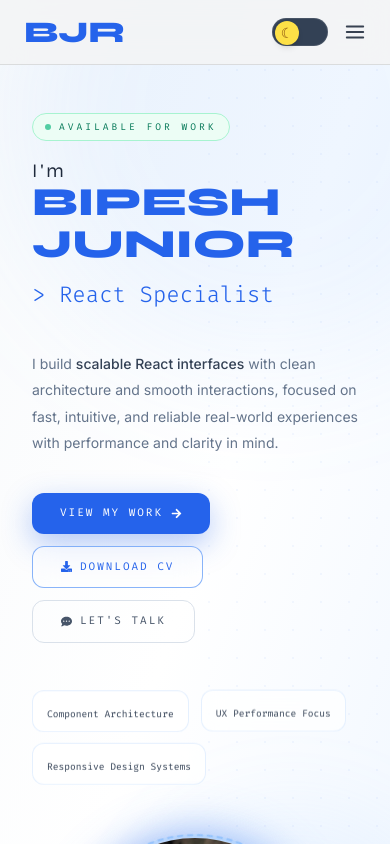
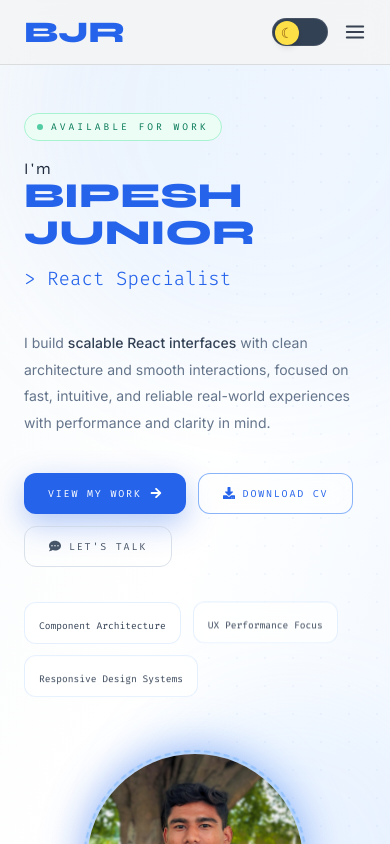
Before and after one commit to bipesh369/bipesh-portfolio, a React (Create React App) app: page / in a window 390 px wide. Shown: the top 844 px of the page. Built offline with nearby package versions, Linux system fonts and the light colour scheme.

Commit message:
final frontend version

```diff
--- a/src/components/sections/HeroSection.jsx
+++ b/src/components/sections/HeroSection.jsx
@@ -12,13 +12,13 @@ export default function HeroSection({ onNavClick }) {
     <section
       id="home"
       ref={ref}
-      className="relative min-h-screen pt-28 flex items-center px-8 md:px-16 pb-10
+      className="relative min-h-screen pt-28 flex items-center px-6 sm:px-8 md:px-16 pb-12
       bg-gradient-to-br from-slate-50 via-white to-blue-50
       dark:from-navy-950 dark:via-navy-900 dark:to-navy-800
       border-b border-blue-100/60 dark:border-white/[0.06]
       overflow-hidden"
     >
-      {/* Background */}
+      {/* Background Grid */}
       <div
         className="absolute top-0 right-0 bottom-0 w-1/2 pointer-events-none opacity-[0.045] dark:opacity-[0.06]"
         style={{
@@ -28,10 +28,11 @@ export default function HeroSection({ onNavClick }) {
         }}
       />
 
-      <div className="absolute -top-32 -right-32 w-[500px] h-[500px] rounded-full bg-blue-400/10 dark:bg-blue-500/10 blur-3xl pointer-events-none animate-float" />
-      <div className="absolute bottom-0 left-1/3 w-[320px] h-[320px] rounded-full bg-blue-300/10 dark:bg-blue-600/8 blur-2xl pointer-events-none animate-float-slow" />
+      {/* Blobs */}
+      <div className="absolute -top-32 -right-32 w-[500px] h-[500px] rounded-full bg-blue-400/10 blur-3xl animate-float pointer-events-none" />
+      <div className="absolute bottom-0 left-1/3 w-[320px] h-[320px] rounded-full bg-blue-300/10 blur-2xl animate-float-slow pointer-events-none" />
 
-      {/* CONTENT */}
+      {/* Content */}
       <div
         className={`relative z-10 w-full max-w-6xl mx-auto grid grid-cols-1 lg:grid-cols-2 gap-12 lg:gap-16 items-center transition-all duration-700 ${
           visible ? "opacity-100 translate-y-0" : "opacity-0 translate-y-6"
@@ -50,11 +51,14 @@ export default function HeroSection({ onNavClick }) {
           {/* Name */}
           <h1
             className="font-display font-extrabold leading-[1.05] mb-3 text-slate-800 dark:text-white"
-            style={{ fontSize: "clamp(2.5rem, 5vw, 3.6rem)" }}
+            style={{ fontSize: "clamp(2.2rem, 5vw, 3.6rem)" }}
           >
             <span
               className="block font-light"
-              style={{ letterSpacing: "0.15em", fontSize: "clamp(1.2rem, 2.5vw, 1.6rem)" }}
+              style={{
+                fontSize: "clamp(1rem, 2.2vw, 1.4rem)",
+                letterSpacing: "0.15em",
+              }}
             >
               I'm
             </span>
@@ -64,7 +68,10 @@ export default function HeroSection({ onNavClick }) {
           </h1>
 
           {/* Typewriter */}
-          <p className="font-mono font-light mb-6 min-h-[2.2em] text-blue-600 dark:text-blue-300 text-[clamp(1.4rem,3vw,2rem)]">
+          <p
+            className="font-mono font-light mb-6 min-h-[2.2em] text-blue-600 dark:text-blue-300"
+            style={{ fontSize: "clamp(1.2rem, 3vw, 2rem)" }}
+          >
             &gt;&nbsp;{role}
             <span className="cursor-blink bg-blue-600 dark:bg-blue-400" />
           </p>
@@ -80,52 +87,55 @@ export default function HeroSection({ onNavClick }) {
           </p>
 
           {/* Buttons */}
-          <div className="flex flex-wrap gap-3 mb-8">
+          <div className="flex flex-wrap gap-3 mb-10">
 
+            {/* Primary */}
             <button
               onClick={() => onNavClick("projects")}
-              className="group flex items-center gap-2 px-7 py-3 rounded-xl
+              className="group flex items-center gap-2 px-6 sm:px-7 py-3 rounded-xl
               bg-blue-600 text-white
-              font-mono text-[11px] tracking-[0.18em] uppercase
+              font-mono text-[10px] sm:text-[11px] tracking-[0.18em] uppercase
               shadow-[0_10px_30px_rgba(37,99,235,0.35)]
               hover:shadow-[0_18px_45px_rgba(37,99,235,0.45)]
               hover:-translate-y-1 transition-all duration-300"
             >
               View my work
-              <FaArrowRight className="group-hover:translate-x-1 transition" />
+              <FaArrowRight className="text-[12px] group-hover:translate-x-1 transition" />
             </button>
 
+            {/* Secondary */}
             <a
               href="/resume.pdf"
               download
-              className="group flex items-center gap-2 px-7 py-3 rounded-xl
+              className="group flex items-center gap-2 px-6 sm:px-7 py-3 rounded-xl
               border border-blue-500/60
               text-blue-600 dark:text-blue-400
-              font-mono text-[11px] tracking-[0.18em] uppercase
+              font-mono text-[10px] sm:text-[11px] tracking-[0.18em] uppercase
               backdrop-blur-md bg-white/40 dark:bg-white/5
               hover:-translate-y-1 transition-all duration-300"
             >
-              <FaDownload />
+              <FaDownload className="text-[12px]" />
               Download CV
             </a>
 
+            {/* Ghost */}
             <button
               onClick={() => onNavClick("contact")}
-              className="group flex items-center gap-2 px-7 py-3 rounded-xl
+              className="group flex items-center gap-2 px-6 sm:px-7 py-3 rounded-xl
               border border-slate-300/70 dark:border-slate-700
               text-slate-600 dark:text-slate-400
-              font-mono text-[11px] tracking-[0.18em] uppercase
+              font-mono text-[10px] sm:text-[11px] tracking-[0.18em] uppercase
               hover:border-blue-400 hover:text-blue-600 dark:hover:text-blue-400
               hover:-translate-y-1 transition-all duration-300"
             >
-              <FaCommentDots />
+              <FaCommentDots className="text-[12px]" />
               Let's talk
             </button>
 
           </div>
 
           {/* Stats */}
-          <div className="flex flex-wrap gap-3 sm:gap-4 mt-12">
+          <div className="flex flex-wrap gap-3 sm:gap-4 mt-10">
             {HERO_STATS.map(({ label }, i) => (
               <div
                 key={`${label}-${i}`}
@@ -133,8 +143,8 @@ export default function HeroSection({ onNavClick }) {
                 bg-white/70 dark:bg-white/[0.02]
                 backdrop-blur-md"
                 style={{
-                  animation: `waveFloat 3.5s ease-in-out infinite`,
-                  animationDelay: `${i * 0.15}s`,
+                  animation: `waveFloat 4s ease-in-out infinite`,
+                  animationDelay: `${i * 0.2}s`,
                 }}
               >
                 <span className="font-mono text-[0.6rem] text-slate-700 dark:text-slate-300">
@@ -145,10 +155,10 @@ export default function HeroSection({ onNavClick }) {
           </div>
         </div>
 
-        {/* RIGHT */}
+        {/* RIGHT (PROFILE FLOAT FIXED) */}
         <div className="flex justify-center lg:justify-end">
           <div className="animate-float-profile">
-            <ProfilePhoto className="w-64 h-64 sm:w-80 sm:h-80 lg:w-96 lg:h-96" />
+            <ProfilePhoto className="w-56 h-56 sm:w-72 sm:h-72 lg:w-96 lg:h-96" />
           </div>
         </div>
       </div>
```
